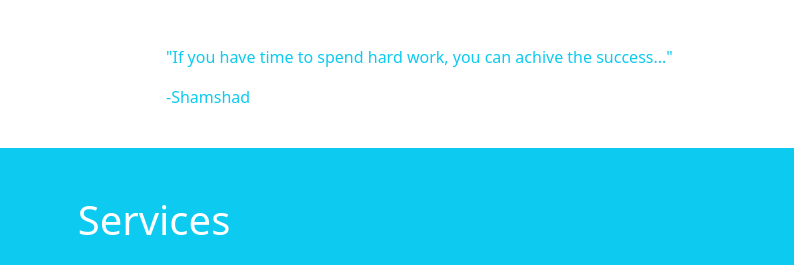
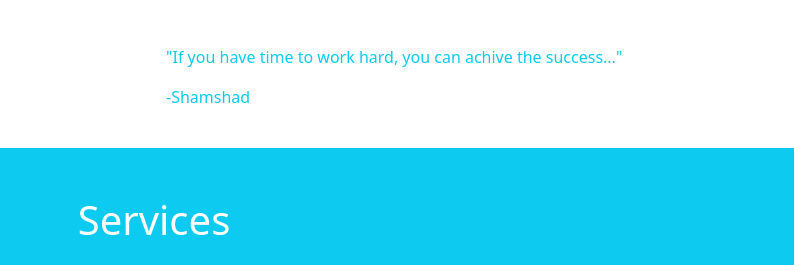
Before and after one commit to shamshadpp/shamshad, a plain HTML site: page index.html in a window 1280 px wide. Shown: the part 264-529 px from the top of the page, 486-1280 px from the left. Drawn offline with nearby package versions, Linux system fonts and the light colour scheme.

Commit message:
edit the quetes

```diff
--- a/index.html
+++ b/index.html
@@ -51,7 +51,7 @@
           </div>
           <div class="col-md-6">
             <h4 class="pt-4 text-info">Technician Grade II,<br>Electrical TRD,<br>Southern Railway</h4>
-            <p class="mt-5 text-info">"If you have time to spend hard work, you can achive the success..."</p>
+            <p class="mt-5 text-info">"If you have time to work hard, you can achive the success..."</p>
 
 
             <footer class="text-info">-Shamshad</footer>
```
